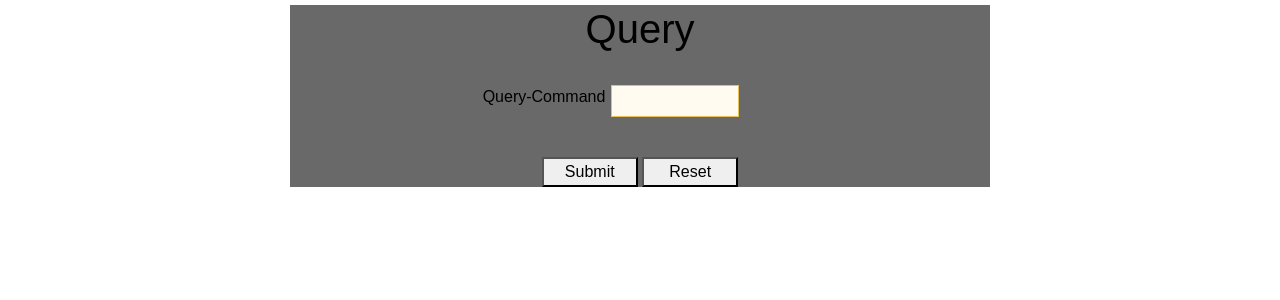
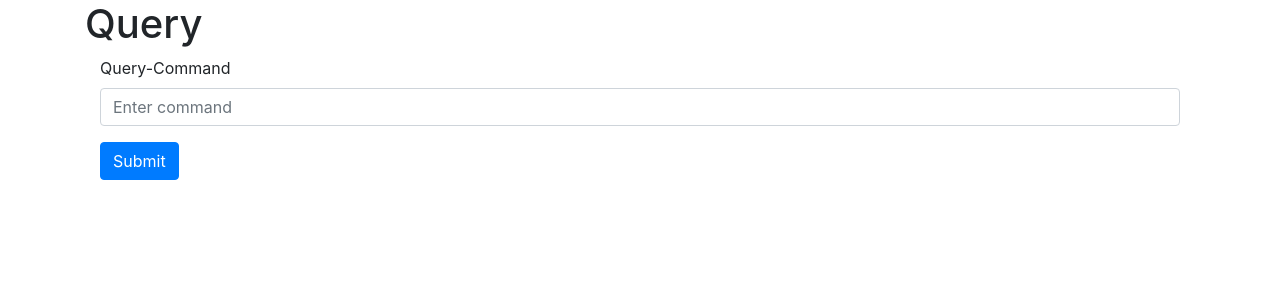
Before and after one commit to Udopia/gbd, a Flask app: page /query_form in a window 1280 px wide. Shown: the top 300 px of the page. Run offline with Flask 2, Linux system fonts and the light colour scheme; some libraries are stand-ins or nearby versions.

Commit message:
Used bootstrap on query_form

```diff
--- a/templates/query_form.html
+++ b/templates/query_form.html
@@ -4,18 +4,17 @@
     <meta charset="utf-8">
     <meta name="viewport" content="width=device-width, initial-scale=1, shrink-to-fit=no">
     <link rel="stylesheet" href="https://stackpath.bootstrapcdn.com/bootstrap/4.2.1/css/bootstrap.min.css" integrity="sha384-GJzZqFGwb1QTTN6wy59ffF1BuGJpLSa9DkKMp0DgiMDm4iYMj70gZWKYbI706tWS" crossorigin="anonymous">
-    <link rel="stylesheet" href="{{ url_for('static', filename='css/style.css') }}">
 <body>
 <main>
-    <div class="center-div-grey" align="center">
+    <div class="container">
         <h1>Query</h1>
-        <div class="center-div" align="center" >
+        <div class="container">
         <form action="http://localhost:5000/query" method="post" id="args">
-            <label class="h2" form="Query"></label>
-            <label for="squery">Query-Command</label>
-            <input type="text" name="query" id="query">
-            <button type="submit">Submit</button>
-            <button type="reset">Reset</button>
+            <div class="form-group">
+                <label for="query">Query-Command</label>
+                <input type="text" name="query" class="form-control" id="query" placeholder="Enter command">
+            </div>
+        <button type="submit" class="btn btn-primary">Submit</button>
         </form>
         </div>
     </div>
```
